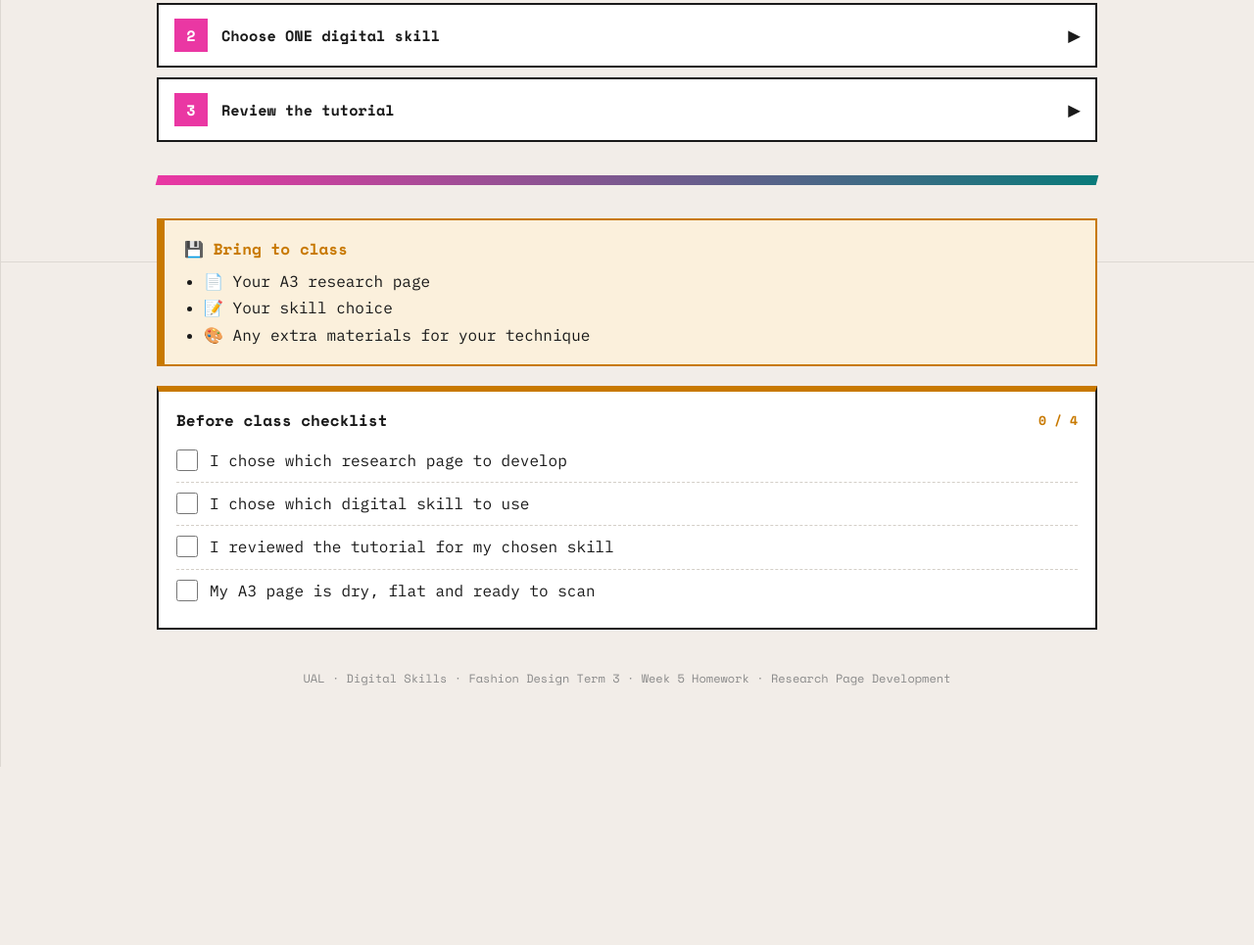
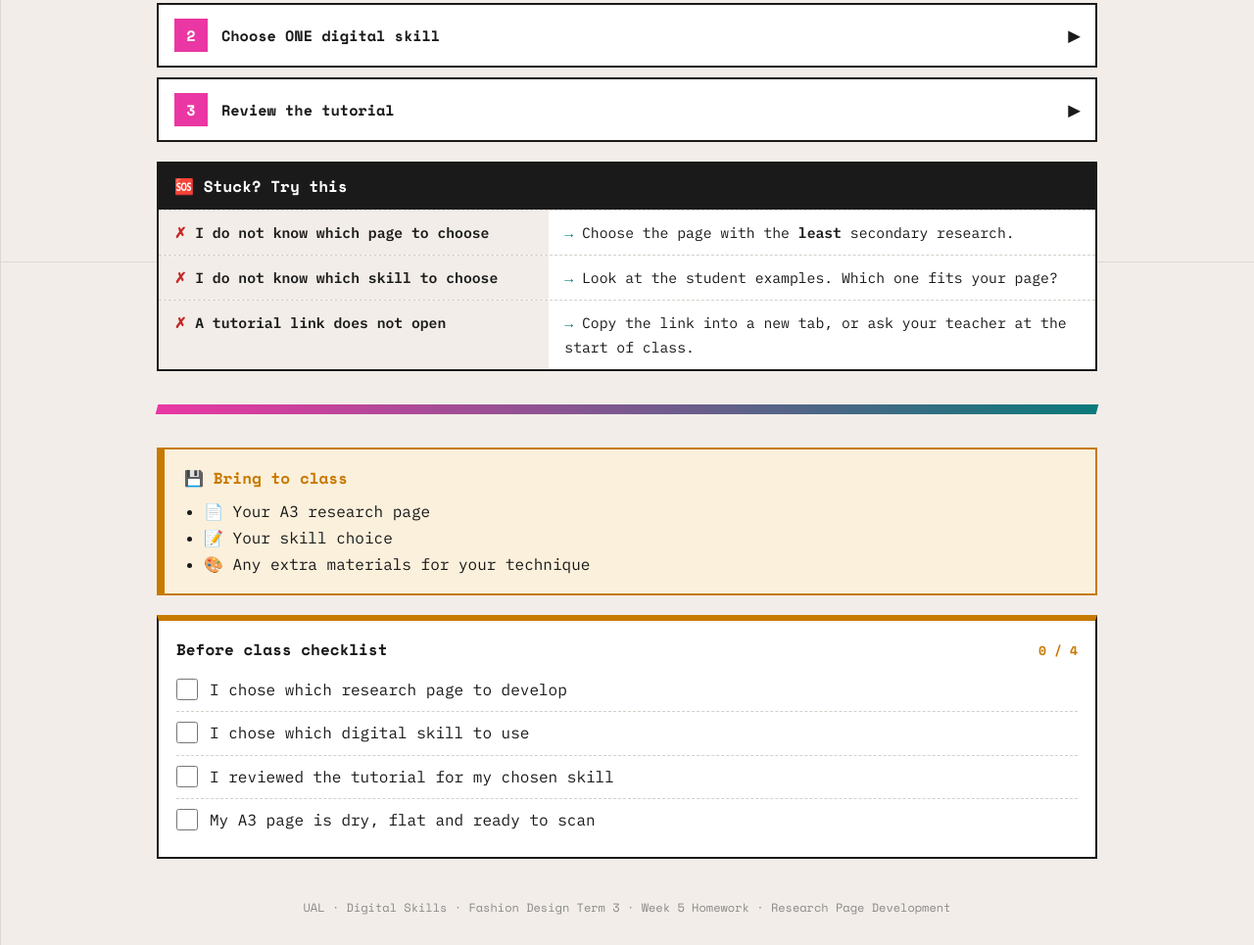
Before and after one commit to hsstokes/Research-Page-Development-homework, a plain HTML site: page index.html in a window 1280 px wide. Shown: the part 1333-2298 px from the top of the page at 98% size. Before the commit the page ends 2116 px from the top, so only its background shows below. Drawn offline with nearby package versions, Linux system fonts and the light colour scheme.

Commit message:
Add 'Stuck? Try this' help boxes; match Calligraphr auto clean-up wording
Co-Authored-By: Claude Opus 5.5 <noreply@anthropic.com>
Claude-Session: https://claude.ai/code/session_01NwDAQBXZDBCLKPCgTPTEDm

```diff
--- a/index.html
+++ b/index.html
@@ -450,6 +450,12 @@ img { max-width:100%; }
 <ul><li>Open your chosen tutorial</li><li>Watch the video and read the steps</li><li>Note anything you need — e.g. extra materials</li></ul>
       </div>
     </div>
+    <div class="stuck">
+      <div class="stuck-head">🆘 Stuck? Try this</div>
+      <div class="row"><div class="prob">I do not know which page to choose</div><div class="fix">Choose the page with the <strong>least</strong> secondary research.</div></div>
+      <div class="row"><div class="prob">I do not know which skill to choose</div><div class="fix">Look at the student examples. Which one fits your page?</div></div>
+      <div class="row"><div class="prob">A tutorial link does not open</div><div class="fix">Copy the link into a new tab, or ask your teacher at the start of class.</div></div>
+    </div>
   <div class="rule"></div>
   <div class="save">
     <div class="title">💾 Bring to class</div>
```
